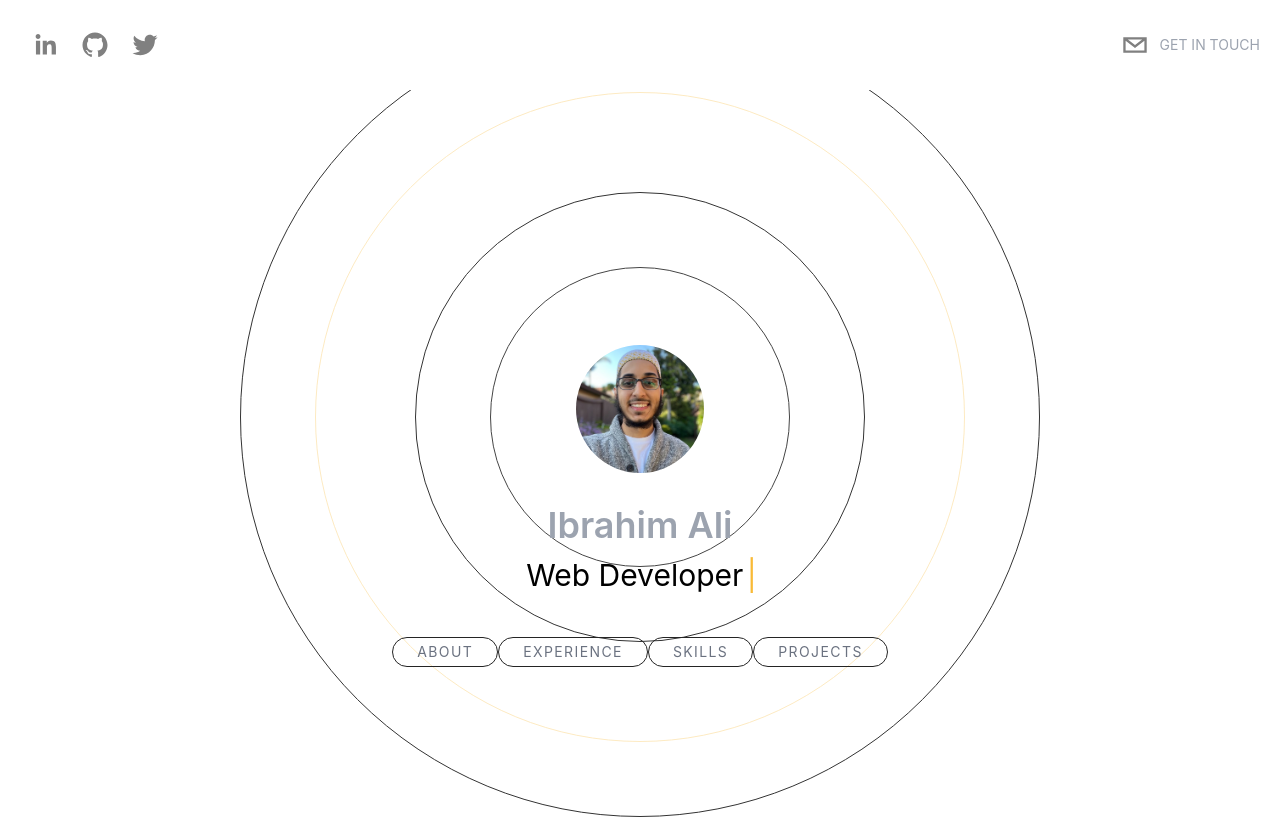
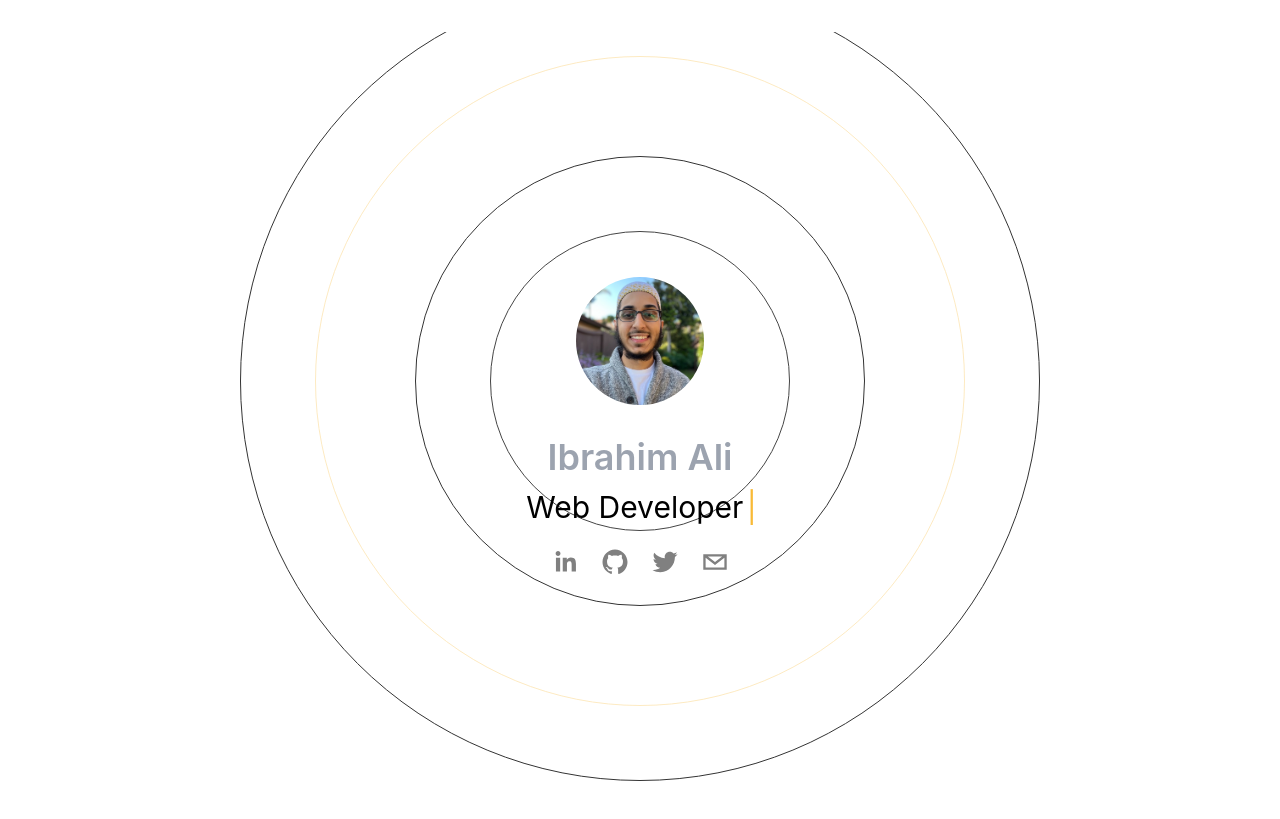
Before and after one commit to ibrahim0814/react-portfolio, a Next.js app: page / in a window 1280 px wide. Shown: the top 819 px of the page. Built offline with nearby package versions, Linux system fonts and the light colour scheme.

Commit message:
test out new navbar with separate pages

```diff
--- a/components/About.tsx
+++ b/components/About.tsx
@@ -8,7 +8,7 @@ type Props = {};
 const About = (props: Props) => {
   return (
     <div className="relative mx-auto flex h-screen max-w-7xl flex-col items-center justify-evenly px-10 lg:grid lg:grid-cols-2 ">
-      <h3 className="absolute top-24 text-center text-xl uppercase tracking-[10px] text-gray-500 lg:left-[45%]">
+      <h3 className="absolute top-12 text-center text-xl uppercase tracking-[10px] text-gray-500 lg:left-[45%]">
         About me
       </h3>
 
--- a/components/Header.tsx
+++ b/components/Header.tsx
@@ -3,45 +3,37 @@
 import React from "react";
 import { SocialIcon } from "react-social-icons";
 import { motion } from "framer-motion";
+import Link from "next/link";
 
 type Props = {};
 
 export default function Header({}: Props) {
   return (
-    <header className="sticky top-0 z-20 mx-auto flex max-w-7xl items-start justify-between p-5 xl:items-center">
-      <div className=" flex flex-row items-center">
-        {/* Social Icons */}
+    <header className="sticky top-0 z-20 mx-auto flex max-w-7xl items-center justify-center p-5 backdrop-blur xl:items-center">
+      {/* <div className="flex cursor-pointer flex-row items-center  text-gray-300">
 
-        <SocialIcon
-          url="https://www.linkedin.com/in/ibrahimamanali/"
-          fgColor="gray"
-          bgColor="transparent"
-        />
 
-        <SocialIcon
-          url="https://www.github.com/ibrahim0814/"
-          fgColor="gray"
-          bgColor="transparent"
-        />
 
-        <SocialIcon
-          url="https://www.twitter.com/ibrahim_0814/"
-          fgColor="gray"
-          bgColor="transparent"
-        />
-      </div>
-      <div className="flex cursor-pointer flex-row items-center  text-gray-300">
-        {/* social icon for email */}
-
-        <SocialIcon
-          url="mailto:ibrhaim.0814@gmail.com"
-          network="email"
-          fgColor="gray"
-          bgColor="transparent"
-        />
         <p className="hidden text-sm uppercase text-gray-400 md:inline-flex">
           Get in touch
         </p>
+      </div> */}
+
+      <div className="pt-5">
+        <Link href={"#about"}>
+          <button className="heroButton">About</button>
+        </Link>
+        <Link href={"#experience"}>
+          <button className="heroButton">Experience</button>
+        </Link>
+
+        <Link href={"#skills"}>
+          <button className="heroButton">Skills</button>
+        </Link>
+
+        <Link href={"#projects"}>
+          <button className="heroButton">Projects</button>
+        </Link>
       </div>
     </header>
   );
--- a/components/Hero.tsx
+++ b/components/Hero.tsx
@@ -5,6 +5,7 @@ import BackgroundCircles from "./BackgroundCircles";
 import Image from "next/image";
 import headshot from "../public/headshot.jpg";
 import Link from "next/link";
+import { SocialIcon } from "react-social-icons";
 
 type Props = {};
 
@@ -15,7 +16,7 @@ const Hero = (props: Props) => {
     words: ["Software Engineer", "Web Developer", "Designer"],
   });
   return (
-    <div className="flex h-screen flex-col items-center justify-center space-y-8 overflow-hidden text-center">
+    <div className="mt-8 flex h-screen flex-col items-center justify-center overflow-hidden text-center">
       <BackgroundCircles />
       <Image
         className="mx-auto h-32 w-32 rounded-full object-cover"
@@ -25,29 +26,41 @@ const Hero = (props: Props) => {
         alt={"Ibrahim Ali's Headshot"}
       />
       <div className="z-20">
-        <h1 className="text-4xl font-semibold text-gray-400">Ibrahim Ali</h1>
+        <h1 className="mt-8 text-4xl font-semibold text-gray-400">
+          Ibrahim Ali
+        </h1>
 
         <h1 className="lg:4xl p-3 text-3xl">
           <span>{text}</span>
           <Cursor cursorColor="#F7ab0a" />
         </h1>
+      </div>
+      <div className=" flex flex-row items-center">
+        {/* Social Icons */}
 
-        <div className="pt-5">
-          <Link href={"#about"}>
-            <button className="heroButton">About</button>
-          </Link>
-          <Link href={"#experience"}>
-            <button className="heroButton">Experience</button>
-          </Link>
+        <SocialIcon
+          url="https://www.linkedin.com/in/ibrahimamanali/"
+          fgColor="gray"
+          bgColor="transparent"
+        />
 
-          <Link href={"#skills"}>
-            <button className="heroButton">Skills</button>
-          </Link>
+        <SocialIcon
+          url="https://www.github.com/ibrahim0814/"
+          fgColor="gray"
+          bgColor="transparent"
+        />
 
-          <Link href={"#projects"}>
-            <button className="heroButton">Projects</button>
-          </Link>
-        </div>
+        <SocialIcon
+          url="https://www.twitter.com/ibrahim_0814/"
+          fgColor="gray"
+          bgColor="transparent"
+        />
+        <SocialIcon
+          url="mailto:ibrhaim.0814@gmail.com"
+          network="email"
+          fgColor="gray"
+          bgColor="transparent"
+        />
       </div>
     </div>
   );
--- a/pages/index.tsx
+++ b/pages/index.tsx
@@ -10,7 +10,7 @@ export default function Home() {
         <title>{`Ibrahim Ali`}</title>
       </Head>
 
-      <Header />
+      {/* <Header /> */}
       {/* Hero */}
       <section id="hero" className="snap-center">
         <Hero />
--- /dev/null
+++ b/pages/projects.tsx
@@ -0,0 +1,9 @@
+import React from "react";
+
+type Props = {};
+
+const Projects = (props: Props) => {
+  return <div>projects</div>;
+};
+
+export default Projects;
```
